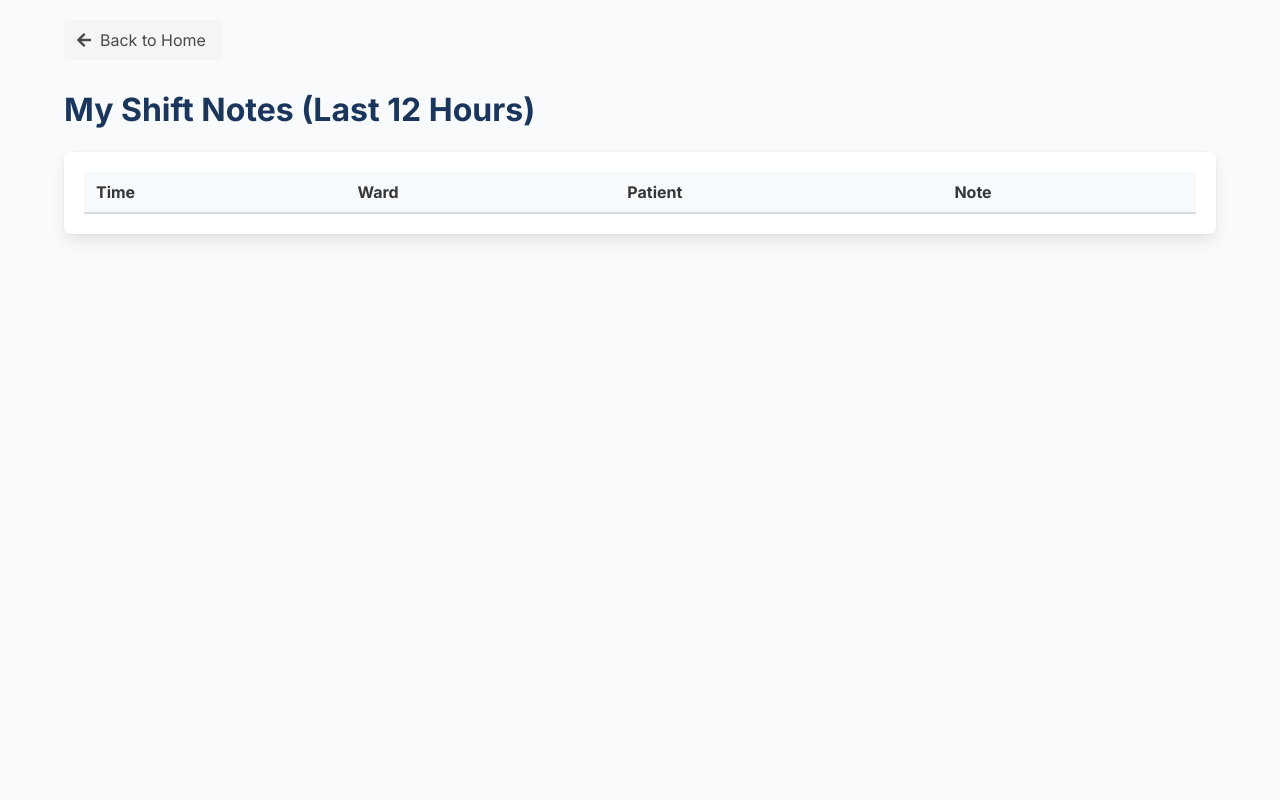
After one commit to blameyourelf/pdf_split, a Flask app: page /my_shift_notes in a window 1280 px wide. The commit adds this page. Run offline with Flask 2, Linux system fonts and the light colour scheme; a user stored in the database is signed in; data that the repository does not hold is empty; some libraries are stand-ins or nearby versions.

Commit message:
Reinitialize database and enhance user interface for shift notes
This update introduces a new script for reinitializing the database and adds a dedicated page for users to view their shift notes. The user interface has been improved across various templates to enhance usability and accessibility.

- 🗄️ Added reinit_db.py for database management
- 📄 Introduced 'My Shift Notes' page for better note visibility
- 🔗 Added links to view shift notes in user navigation
- 🎨 Enhanced UI elements for better user experience

-jags

```diff
--- a/app.py
+++ b/app.py
@@ -5,14 +5,15 @@ from werkzeug.security import generate_password_hash, check_password_hash
 from PyPDF2 import PdfReader
 from flask_wtf.csrf import CSRFProtect
 import os
+import threading
+import click
 from datetime import datetime, timedelta
 from sqlalchemy import create_engine
 from sqlalchemy.orm import scoped_session, sessionmaker
 from functools import lru_cache
 import re
-import logging
-import threading
 from urllib.parse import quote, unquote
+from flask.cli import with_appcontext
 
 app = Flask(__name__)
 app.config['SECRET_KEY'] = 'your-super-secret-key-8712'  # Change this in production
@@ -39,10 +40,6 @@ login_manager.init_app(app)
 login_manager.login_view = 'login'
 login_manager.login_message = 'Please log in to access this page.'
 login_manager.session_protection = "strong"
-
-# Set up logging
-logging.basicConfig(level=logging.DEBUG)
-logger = logging.getLogger(__name__)
 
 # User Model in main database
 class User(UserMixin, db.Model):
@@ -78,6 +75,23 @@ class RecentlyViewedPatient(db.Model):
             'viewed_at': self.viewed_at.strftime('%Y-%m-%d %H:%M:%S')
         }
 
+class CareNote(db.Model):
+    id = db.Column(db.Integer, primary_key=True)
+    patient_id = db.Column(db.String(50), nullable=False)
+    user_id = db.Column(db.Integer, db.ForeignKey('user.id'), nullable=False)
+    note = db.Column(db.Text, nullable=False)
+    timestamp = db.Column(db.DateTime, nullable=False, default=datetime.utcnow)
+
+    def to_dict(self):
+        # Include user_id so we can fetch the staff member name later.
+        return {
+            'id': self.id,
+            'patient_id': self.patient_id,
+            'note': self.note,
+            'timestamp': self.timestamp.strftime('%Y-%m-%d %H:%M:%S'),
+            'user_id': self.user_id
+        }
+
 @login_manager.user_loader
 def load_user(user_id):
     return User.query.get(int(user_id))
@@ -91,7 +105,14 @@ def log_access(action, patient_id=None):
             patient_id=patient_id
         )
         db.session.add(log)
-        db.session.commit()
+        try:
+            # Using a separate commit to ensure the audit record is saved
+            db.session.commit()
+            print(f"Audit log entry created: {action} for {patient_id}")
+        except Exception as e:
+            # If there's an error, rollback but continue (don't prevent the main action)
+            db.session.rollback()
+            print(f"Error logging audit entry: {str(e)}")
 
 # Dictionary to store ward data
 wards_data = {}
@@ -102,7 +123,6 @@ def extract_patient_info(pdf_path):
     patient_data = {}
     try:
         reader = PdfReader(pdf_path)
-        logger.debug(f"Processing PDF: {pdf_path} with {len(reader.pages)} pages")
 
         # Process each page as a potential patient record
         for page_num, page in enumerate(reader.pages):
@@ -138,17 +158,14 @@ def extract_patient_info(pdf_path):
                 if line == "Continuous Care Notes":
                     in_care_notes = True
                     care_notes_section_start = i
-                    logger.debug(f"Found Care Notes section at line {i}")
                     continue
 
                 # If we're expecting a specific value...
                 if expecting_value:
                     if expecting_value == "Patient ID":
                         patient_id = line
-                        logger.debug(f"Found Patient ID: {patient_id}")
                     elif expecting_value == "Name":
                         patient_name = line
-                        logger.debug(f"Found Patient Name: {patient_name}")
                     elif expecting_value == "Ward":
                         patient_ward = line
                     elif expecting_value == "DOB":
@@ -194,7 +211,6 @@ def extract_patient_info(pdf_path):
                                 "staff": staff_line,
                                 "note": note_line
                             })
-                            logger.debug(f"Added care note: date={date_line}, staff={staff_line}, note={note_line}")
 
                         i += 3  # Move to next group of 3 lines
 
@@ -215,15 +231,10 @@ def extract_patient_info(pdf_path):
                     "vitals": "",
                     "care_notes": care_notes
                 }
-                logger.debug(f"Added patient {patient_id}: {patient_name} with {len(care_notes)} care notes")
 
-        logger.debug(f"Extracted data for {len(patient_data)} patients")
         return patient_data
 
     except Exception as e:
-        logger.error(f"Error processing {pdf_path}: {str(e)}")
-        import traceback
-        logger.error(traceback.format_exc())
         return {}
 
 def process_patient_data(info_lines):
@@ -241,13 +252,11 @@ def process_patient_data(info_lines):
             # Check for care notes section
             if "Continuous Care Notes" in line:
                 in_care_notes = True
-                logger.debug("Entering Care Notes section")
                 continue
 
             # Skip the header row of the care notes table
             if in_care_notes and not header_found and "Date & Time" in line:
                 header_found = True
-                logger.debug("Found Care Notes header")
                 continue
 
             if not in_care_notes:
@@ -263,7 +272,6 @@ def process_patient_data(info_lines):
                     if prefix in line:
                         value = line.split(prefix, 1)[1].strip()
                         demographics[key] = value
-                        logger.debug(f"Found {key}: {value}")
 
             elif in_care_notes and header_found:
                 # Process care notes - expecting date, staff member, and note
@@ -274,14 +282,12 @@ def process_patient_data(info_lines):
                         "staff": parts[1],
                         "note": " ".join(parts[2:])
                     })
-                    logger.debug(f"Added care note: {care_notes[-1]}")
                 elif len(parts) == 2:
                     care_notes.append({
                         "date": parts[0],
                         "staff": parts[1],
                         "note": ""
                     })
-                    logger.debug(f"Added care note: {care_notes[-1]}")
 
         # Ensure we have a name
         if "Name" not in demographics:
@@ -293,10 +299,8 @@ def process_patient_data(info_lines):
             "vitals": "",  # No vitals in the current PDF format
             "care_notes": care_notes
         }
-        logger.debug(f"Processed patient data: {patient_data}")
         return patient_data
     except Exception as e:
-        logger.error(f"Error processing patient data: {str(e)}")
         return {
             "info": {"Name": "Error Processing Patient"},
             "name": "Error Processing Patient",
@@ -339,39 +343,30 @@ def get_ward_metadata():
 # Process a single ward PDF, with caching
 @lru_cache(maxsize=100)  # Cache more ward data
 def process_ward_pdf(pdf_filename):
-    logger.debug(f"Processing ward PDF: {pdf_filename}")
     if os.path.exists(pdf_filename):
         patient_info = extract_patient_info(pdf_filename)
-        logger.debug(f"Extracted patient info: {patient_info}")
         return patient_info
-    logger.error(f"PDF file does not exist: {pdf_filename}")
     return {}
 
 # Load a specific ward's data
 def load_specific_ward(ward_num):
     global wards_data
 
-    logger.debug(f"Attempting to load ward: {ward_num}")
-
     # Try to clear any potentially cached data for problematic wards
     if ward_num in wards_data and not wards_data[ward_num].get("patients"):
-        logger.debug(f"Clearing cache for ward: {ward_num}")
         # Force clear the cache for this specific ward
         process_ward_pdf.cache_clear()
 
     if ward_num in wards_data and wards_data[ward_num].get("patients"):
-        logger.debug(f"Ward {ward_num} data already loaded")
         # Data already loaded
         return
 
     if ward_num in wards_data:
         pdf_filename = wards_data[ward_num]["filename"]
-        logger.debug(f"Loading ward data for {ward_num} from {pdf_filename}")
         patient_data = process_ward_pdf(pdf_filename)
         wards_data[ward_num]["patients"] = patient_data
-        logger.debug(f"Loaded ward {ward_num} with {len(patient_data)} patients")
     else:
-        logger.error(f"Ward {ward_num} not found in ward metadata")
+        pass
 
 def load_ward_data_background():
     global wards_data, is_loading_data
@@ -379,7 +374,6 @@ def load_ward_data_background():
     # First load metadata only (fast)
     wards_data = get_ward_metadata()
     is_loading_data = False
-    logger.debug(f"Loaded ward metadata for {len(wards_data)} wards")
 
 # Start with just the metadata
 def init_ward_data():
@@ -423,6 +417,8 @@ def after_request(response):
 @login_required
 def logout():
     log_access('logout')
+    # Clear any existing flash messages before logging out
+    session.pop('_flashes', None)
     logout_user()
     return redirect(url_for('login'))
 
@@ -466,19 +462,21 @@ def profile():
 @app.route('/ward/<ward_num>')
 @login_required
 def ward(ward_num):
-    # URL decode the ward_num to handle special characters
+    # URL decode ward_num and load data
     ward_num = unquote(ward_num)
-
-    # Load this specific ward's data on demand
     load_specific_ward(ward_num)
-
     if ward_num in wards_data:
         ward_info = wards_data[ward_num]
         log_access('view_ward', f'Ward {ward_num}')
+        # Get PDF creation (modification) time
+        import os
+        pdf_mtime = os.path.getmtime(ward_info["filename"])
+        pdf_creation_time = datetime.fromtimestamp(pdf_mtime).strftime("%Y-%m-%d %H:%M:%S")
         return render_template('ward.html',
-                            ward_num=ward_num,
-                            ward_data=ward_info,
-                            pdf_filename=ward_info["filename"])
+                               ward_num=ward_num,
+                               ward_data=ward_info,
+                               pdf_filename=ward_info["filename"],
+                               pdf_creation_time=pdf_creation_time)
     return "Ward not found", 404
 
 @app.route('/search/<ward_num>')
@@ -491,16 +489,10 @@ def search(ward_num):
     load_specific_ward(ward_num)
 
     if ward_num not in wards_data:
-        logger.error(f"Ward {ward_num} not found in wards_data")
         return jsonify([])
 
     search_query = request.args.get('q', '').strip().lower()
     ward_patients = wards_data[ward_num].get("patients", {})
-
-    # Debug logging to track what's happening
-    logger.debug(f"Search in ward {ward_num}: {len(ward_patients)} patients found in ward data")
-    if not ward_patients:
-        logger.debug(f"Patient data for ward {ward_num} appears empty")
 
     # If no search query, return all patients
     if not search_query:
@@ -513,7 +505,6 @@ def search(ward_num):
                   if search_query in pid.lower() or
                      search_query in data["name"].lower()]
 
-    logger.debug(f"Search results count: {len(results)}")
     return jsonify(results)
 
 @app.route('/search_wards')
@@ -559,28 +550,22 @@ def search_wards():
 @app.route('/patient/<patient_id>')
 @login_required
 def patient(patient_id):
-    # Try to find which ward contains this patient
+    # Find ward for this patient
     ward_num_found = None
     for ward_num, ward_info in wards_data.items():
-        # If patients are loaded and contain this ID
         if ward_info.get("patients") and patient_id in ward_info["patients"]:
             ward_num_found = ward_num
             break
-
-    # If we didn't find it, we may need to load ward data
     if not ward_num_found:
-        # This is inefficient but necessary if we don't know which ward has the patient
         for ward_num in wards_data:
             load_specific_ward(ward_num)
             if patient_id in wards_data[ward_num]["patients"]:
                 ward_num_found = ward_num
                 break
-
     if ward_num_found:
         patient_data = wards_data[ward_num_found]["patients"][patient_id]
         log_access('view_patient', patient_id)
-
-        # Add to recently viewed
+        # Add recently viewed record
         recent = RecentlyViewedPatient(
             user_id=current_user.id,
             patient_id=patient_id,
@@ -588,24 +573,43 @@ def patient(patient_id):
             patient_name=patient_data["name"]
         )
         db.session.add(recent)
-
-        # Keep only last 10 viewed patients per user
         older_views = RecentlyViewedPatient.query.filter_by(user_id=current_user.id)\
             .order_by(RecentlyViewedPatient.viewed_at.desc())\
             .offset(10).all()
         for old in older_views:
             db.session.delete(old)
-
         db.session.commit()
 
+        # Get PDF care notes from snapshot
+        pdf_notes = patient_data.get("care_notes", [])
+        # Get new notes from the database
+        db_notes = [n.to_dict() for n in CareNote.query.filter_by(patient_id=patient_id).all()]
+        for note in db_notes:
+            user = User.query.get(note['user_id'])
+            note['staff'] = user.username if user else 'Unknown'
+            note['is_new'] = True
+        # Combine and sort notes (newest first)
+        combined = pdf_notes + db_notes
+        # Use "timestamp" if available; otherwise use "date" from PDF notes
+        combined.sort(key=lambda n: n.get('timestamp') or n.get('date', ''), reverse=True)
+
+        # Also get PDF file creation time
+        import os
+        ward_info = wards_data[ward_num_found]
+        pdf_mtime = os.path.getmtime(ward_info["filename"])
+        pdf_creation_time = datetime.fromtimestamp(pdf_mtime).strftime("%Y-%m-%d %H:%M:%S")
+
+        if 'care_note_success' in session:
+            flash(session.pop('care_note_success'), 'success')
+
         return render_template('patient.html',
-                            patient_id=patient_id,
-                            patient_info_dict=patient_data["info"],
-                            vitals=patient_data.get("vitals", ""),
-                            care_notes=patient_data.get("care_notes", []),
-                            ward_num=ward_num_found,
-                            pdf_filename=wards_data[ward_num_found]["filename"])
-
+                               patient_id=patient_id,
+                               patient_info_dict=patient_data["info"],
+                               vitals=patient_data.get("vitals", ""),
+                               care_notes=combined,
+                               ward_num=ward_num_found,
+                               pdf_filename=ward_info["filename"],
+                               pdf_creation_time=pdf_creation_time)
     return "Patient not found", 404
 
 @app.route('/pdf/<patient_id>')
@@ -676,77 +680,122 @@ def ward_patient_count(ward_num):
 @app.route('/recent-patients')
 @login_required
 def recent_patients():
-    recents = RecentlyViewedPatient.query\
+    # First get all recent views
+    all_recents = RecentlyViewedPatient.query\
         .filter_by(user_id=current_user.id)\
         .order_by(RecentlyViewedPatient.viewed_at.desc())\
-        .limit(10)\
         .all()
-    return jsonify([r.to_dict() for r in recents])
 
-@app.route('/debug_ward/<ward_num>')
+    # Keep track of patient IDs we've seen to avoid duplicates
+    seen_patients = set()
+    unique_recents = []
+
+    # Only add each patient once (the most recent view)
+    for recent in all_recents:
+        if recent.patient_id not in seen_patients:
+            unique_recents.append(recent)
+            seen_patients.add(recent.patient_id)
+
+            # Stop once we have 10 unique patients
+            if len(unique_recents) >= 10:
+                break
+
+    return jsonify([r.to_dict() for r in unique_recents])
+
+from flask_wtf.csrf import validate_csrf
+
+@app.route('/add_care_note/<patient_id>', methods=['POST'])
 @login_required
-def debug_ward(ward_num):
-    # URL decode the ward_num to handle special characters
-    ward_num = unquote(ward_num)
+def add_care_note(patient_id):
+    try:
+        note_text = request.form.get('note')
+        if not note_text:
+            return jsonify({'error': 'Note text is required'}), 400
 
-    if ward_num in wards_data:
-        pdf_filename = wards_data[ward_num]["filename"]
-        logger.debug(f"Debugging ward {ward_num}, filename: {pdf_filename}")
+        note = CareNote(
+            patient_id=patient_id,
+            user_id=current_user.id,
+            note=note_text
+        )
 
-        # Check if the file exists
-        file_exists = os.path.exists(pdf_filename)
-        logger.debug(f"File exists: {file_exists}")
+        # Add and save the care note
+        db.session.add(note)
+        db.session.commit()
 
-        if file_exists:
-            # Try to read the file directly
-            try:
-                reader = PdfReader(pdf_filename)
-                page_count = len(reader.pages)
-                logger.debug(f"PDF has {page_count} pages")
+        # Add audit log entry
+        audit_log = AuditLog(
+            user_id=current_user.id,
+            username=current_user.username,
+            action='add_note',
+            patient_id=patient_id
+        )
+        db.session.add(audit_log)
+        db.session.commit()
 
-                # Try to extract text from the first page
-                first_page_text = reader.pages[0].extract_text()
-                text_sample = first_page_text[:100] + "..." if len(first_page_text) > 100 else first_page_text
-                logger.debug(f"First page text sample: {text_sample}")
+        # Use session-based flash instead of regular flash
+        session['care_note_success'] = 'Note added successfully!'
+        return redirect(url_for('patient', patient_id=patient_id))
+    except Exception as e:
+        db.session.rollback()
+        return jsonify({'error': str(e)}), 500
 
-                # Process the PDF using our existing function
-                patient_data = process_ward_pdf(pdf_filename)
-                patient_count = len(patient_data)
-                logger.debug(f"Extracted {patient_count} patients")
+@app.route('/my_shift_notes')
+@login_required
+def my_shift_notes():
+    # Get notes from last 12 hours
+    cutoff = datetime.utcnow() - timedelta(hours=12)
+    notes = CareNote.query\
+        .filter(CareNote.user_id == current_user.id)\
+        .filter(CareNote.timestamp >= cutoff)\
+        .order_by(CareNote.timestamp.desc())\
+        .all()
 
-                return jsonify({
-                    "ward": ward_num,
-                    "filename": pdf_filename,
-                    "file_exists": file_exists,
-                    "page_count": page_count,
-                    "patient_count": patient_count,
-                    "text_sample": text_sample,
-                    "success": True
-                })
-            except Exception as e:
-                logger.error(f"Error debugging ward {ward_num}: {str(e)}")
-                import traceback
-                logger.error(traceback.format_exc())
-                return jsonify({
-                    "ward": ward_num,
-                    "filename": pdf_filename,
-                    "file_exists": file_exists,
-                    "error": str(e),
-                    "success": False
-                })
-        else:
-            return jsonify({
-                "ward": ward_num,
-                "filename": pdf_filename,
-                "file_exists": False,
-                "success": False
-            })
+    # Get patient names for the notes
+    notes_with_names = []
+    for note in notes:
+        patient_name = "Unknown"
+        ward_num = None
 
-    return jsonify({
-        "ward": ward_num,
-        "error": "Ward not found in data",
-        "success": False
-    })
+        # Find patient info
+        for ward in wards_data.values():
+            if ward.get("patients") and note.patient_id in ward["patients"]:
+                patient_name = ward["patients"][note.patient_id]["name"]
+                ward_num = ward.get("display_name")
+                break
+
+        notes_with_names.append({
+            **note.to_dict(),
+            'patient_name': patient_name,
+            'ward': ward_num
+        })
+
+    return render_template('shift_notes.html', notes=notes_with_names)
+
+@app.cli.command('init-carenotes')
+def init_carenotes():
+    """Initialize the care notes table."""
+    with app.app_context():
+        db.create_all()  # This will create any missing tables
+        print("Care notes table created successfully.")
+
+@app.cli.command('create-carenotes')
+def create_carenotes():
+    """Create the care notes table."""
+    db.create_all()
+    click.echo('Care notes table has been created.')
+
+def init_db():
+    with app.app_context():
+        db.create_all()
+
+@click.command('init-db')
+@with_appcontext
+def init_db_command():
+    """Initialize the database (creates tables if missing)."""
+    db.create_all()
+    click.echo('Database initialized.')
+
+app.cli.add_command(init_db_command)
 
 if __name__ == '__main__':
     with app.app_context():
--- a/templates/index.html
+++ b/templates/index.html
@@ -335,6 +335,12 @@
                 Welcome, {{ current_user.username }}
             </div>
             <div class="user-nav">
+                <a href="{{ url_for('my_shift_notes') }}" class="button is-info is-light mr-2">
+                    <span class="icon">
+                        <i class="fas fa-clipboard-list"></i>
+                    </span>
+                    <span>View My Shift Notes</span>
+                </a>
                 <a href="{{ url_for('profile') }}" class="button is-light mr-2">
                     <span class="icon">
                         <i class="fas fa-hospital"></i>
--- /dev/null
+++ b/templates/shift_notes.html
@@ -0,0 +1,75 @@
+<!DOCTYPE html>
+<html lang="en">
+<head>
+    <meta charset="UTF-8">
+    <meta name="viewport" content="width=device-width, initial-scale=1.0">
+    <title>My Shift Notes</title>
+    <link rel="stylesheet" href="https://cdnjs.cloudflare.com/ajax/libs/normalize/8.0.1/normalize.min.css">
+    <link rel="stylesheet" href="https://cdnjs.cloudflare.com/ajax/libs/font-awesome/5.15.4/css/all.min.css">
+    <link rel="stylesheet" href="https://cdnjs.cloudflare.com/ajax/libs/bulma/0.9.3/css/bulma.min.css">
+    <link href="https://fonts.googleapis.com/css2?family=Inter:wght@400;500;600;700&display=swap" rel="stylesheet">
+    <style>
+        body {
+            padding: 20px;
+            font-family: 'Inter', sans-serif;
+            background-color: #f8fafc;
+            min-height: 100vh;
+        }
+        .container {
+            max-width: 1000px;
+            margin: 0 auto;
+        }
+        .title {
+            color: #1a365d;
+            font-weight: 700;
+            font-size: 2rem;
+            margin-bottom: 1rem;
+        }
+        .notes-table th {
+            background-color: #f7fafc;
+        }
+        .back-button {
+            margin-bottom: 2rem;
+        }
+    </style>
+</head>
+<body>
+    <div class="container">
+        <a href="/" class="button is-light back-button">
+            <span class="icon">
+                <i class="fas fa-arrow-left"></i>
+            </span>
+            <span>Back to Home</span>
+        </a>
+
+        <h1 class="title">My Shift Notes (Last 12 Hours)</h1>
+
+        <div class="box">
+            <table class="table is-fullwidth notes-table">
+                <thead>
+                    <tr>
+                        <th>Time</th>
+                        <th>Ward</th>
+                        <th>Patient</th>
+                        <th>Note</th>
+                    </tr>
+                </thead>
+                <tbody>
+                    {% for note in notes %}
+                    <tr>
+                        <td>{{ note.timestamp }}</td>
+                        <td>{{ note.ward }}</td>
+                        <td>
+                            {{ note.patient_name }}
+                            <br>
+                            <small class="has-text-grey">ID: {{ note.patient_id }}</small>
+                        </td>
+                        <td>{{ note.note }}</td>
+                    </tr>
+                    {% endfor %}
+                </tbody>
+            </table>
+        </div>
+    </div>
+</body>
+</html>
```
Also changed, not shown: reinit_db.py (added, +11 -0 lines), templates/audit_log.html (+16 -1 lines), templates/patient.html (+60 -2 lines), templates/ward.html (+9 -0 lines), audit.db.
